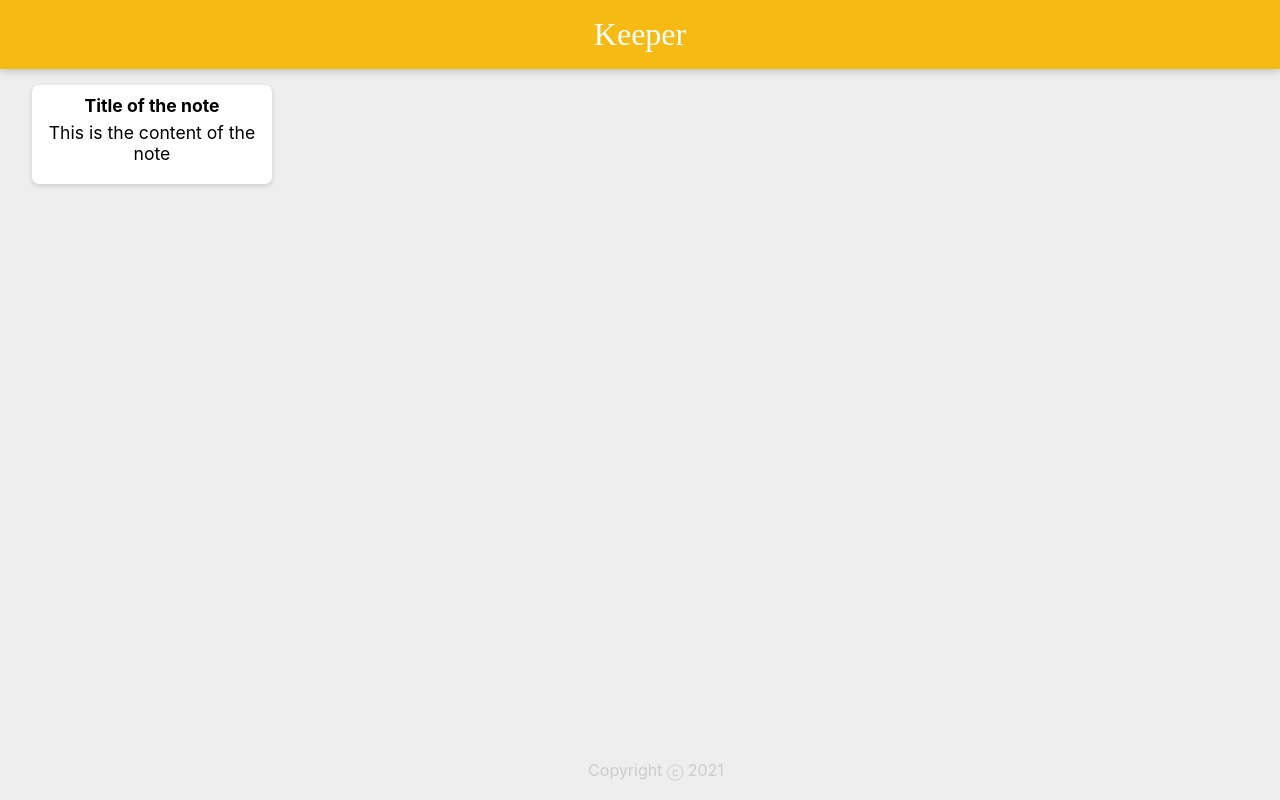
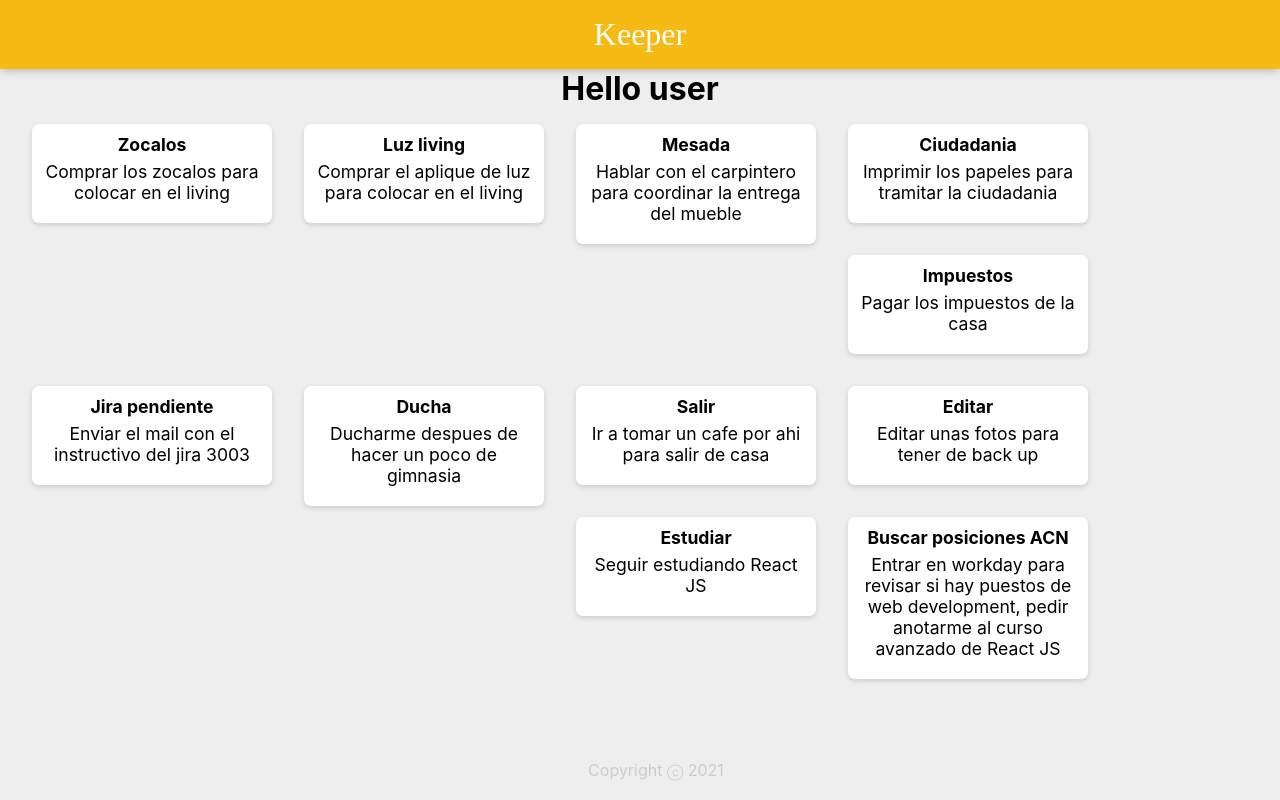
Before and after one commit to stockialex/web_development, a React (Create React App) app in the folder keeper-app/: page / in a window 1280 px wide. Built offline with nearby package versions, Linux system fonts and the light colour scheme; a web font is replaced by a local one.

Commit message:
progress on keeper app

```diff
--- a/keeper-app/src/App.js
+++ b/keeper-app/src/App.js
@@ -1,14 +1,28 @@
-import logo from './logo.svg';
 import './App.css';
 import Header from './components/Header';
 import Note from './components/Note';
 import Footer from './components/Footer';
+import notes from './notes'
+import Login from './components/Login';
+
+const isLoggedIn = true
 
 function App() {
   return (
     <div className="App">
       <Header />
-      <Note />
+
+      {isLoggedIn ? <h1>Hello user</h1> : <Login />
+
+    }
+    {notes.map((item) =>(
+      <Note
+        key={item.key}
+        title={item.title}
+        content={item.content}
+      />
+    ))}
+
       <Footer />
     </div>
   );
--- /dev/null
+++ b/keeper-app/src/components/Input.jsx
@@ -0,0 +1,8 @@
+const Input = (props) => (
+    <input
+        type={props.type}
+        placeholder={props.placeholder}
+    />
+)
+
+export default Input;
--- /dev/null
+++ b/keeper-app/src/components/Login.jsx
@@ -0,0 +1,11 @@
+import Input from "./Input";
+
+const Login = () => (
+    <form className="form" action="">
+        <Input type="text" placeholder="Username"/>
+        <Input type="password" placeholder="Password"/>
+    <button type="submit">Login</button>
+    </form>
+)
+
+export default Login;
--- a/keeper-app/src/components/Note.js
+++ b/keeper-app/src/components/Note.js
@@ -1,8 +1,8 @@
-const Note = () => {
+const Note = (props) => {
     return (
         <div className='note'>
-            <h1>Title of the note</h1>
-            <p>This is the content of the note</p>
+            <h1>{props.title}</h1>
+            <p>{props.content}</p>
         </div>
     )
 }
--- /dev/null
+++ b/keeper-app/src/notes.js
@@ -0,0 +1,59 @@
+const notes = [
+    {
+        key: 1,
+        title: "Zocalos",
+        content: "Comprar los zocalos para colocar en el living"
+    },
+    {
+        key: 2,
+        title: "Luz living",
+        content: "Comprar el aplique de luz para colocar en el living"
+    },
+    {
+        key: 3,
+        title: "Mesada",
+        content: "Hablar con el carpintero para coordinar la entrega del mueble"
+    },
+    {
+        key: 4,
+        title: "Ciudadania",
+        content: "Imprimir los papeles para tramitar la ciudadania"
+    },
+    {
+        key: 5,
+        title: "Impuestos",
+        content: "Pagar los impuestos de la casa"
+    },
+    {
+        key: 6,
+        title: "Jira pendiente",
+        content: "Enviar el mail con el instructivo del jira 3003"
+    },
+    {
+        key: 7,
+        title: "Ducha",
+        content: "Ducharme despues de hacer un poco de gimnasia"
+    },
+    {
+        key: 8,
+        title: "Salir",
+        content: "Ir a tomar un cafe por ahi para salir de casa"
+    },
+    {
+        key: 9,
+        title: "Editar",
+        content: "Editar unas fotos para tener de back up"
+    },
+    {
+        key: 10,
+        title: "Estudiar",
+        content: "Seguir estudiando React JS"
+    },
+    {
+        key: 11,
+        title: "Buscar posiciones ACN",
+        content: "Entrar en workday para revisar si hay puestos de web development, pedir anotarme al curso avanzado de React JS"
+    },
+]
+
+export default notes;
```
Also changed, not shown: 1 other file (tests, documents, lock files or other folders).
